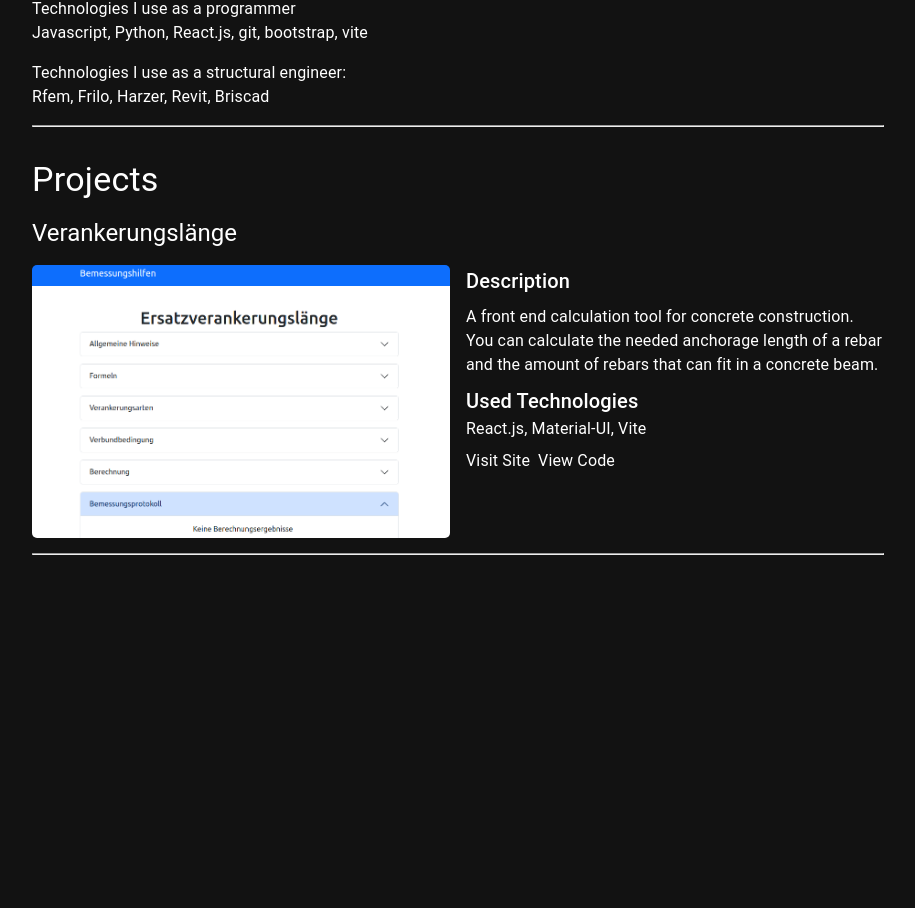
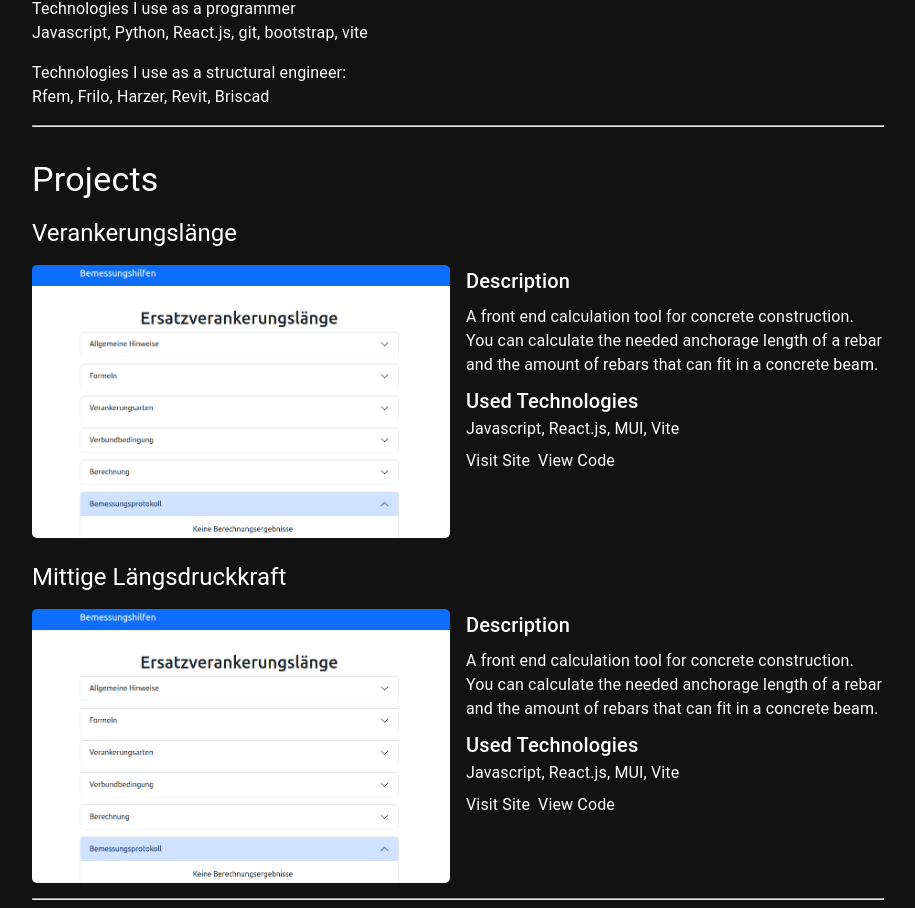
Before and after one commit to j-r-f-m/personal-portfolio-app, a React (Vite) app: page / in a window 1280 px wide. Shown: the part 293-1201 px from the top of the page, without its empty margins (182-1097 px from the left). Before the commit the page ends 856 px from the top, so only its background shows below. Built offline with nearby package versions, Linux system fonts and the light colour scheme.

Commit message:
add loop for Projects component

```diff
--- a/package.json
+++ b/package.json
@@ -17,7 +17,8 @@
     "@mui/icons-material": "^5.14.18",
     "@mui/material": "^5.14.18",
     "react": "^18.2.0",
-    "react-dom": "^18.2.0"
+    "react-dom": "^18.2.0",
+    "uniqid": "^5.4.0"
   },
   "devDependencies": {
     "@types/react": "^18.2.37",
--- a/src/components/project/Projects.jsx
+++ b/src/components/project/Projects.jsx
@@ -20,7 +20,7 @@ export function Project(props) {
           src={props.imgPath}
         />
       </Grid>
-      <Grid item xs={12} md={6}>
+      <Grid item xs={12} md={6} sx={{ mb: 4 }}>
         <Typography variant="h6">Description</Typography>
         <Typography sx={{ mt: 1 }}>
           {" "}
@@ -28,10 +28,10 @@ export function Project(props) {
           calculate the needed anchorage length of a rebar and the amount of
           rebars that can fit in a concrete beam.
         </Typography>
-        <Typography variant="h6" Typography sx={{ mt: 1 }}>
+        <Typography variant="h6" sx={{ mt: 1 }}>
           Used Technologies
         </Typography>
-        <Typography>React.js, Material-UI, Vite</Typography>
+        <Typography>{props.tools}</Typography>
         <Typography sx={{ mt: 1 }}>
           <Link href="#" underline="hover" color="inherit">
             Visit Site
--- a/src/pages/mainPage/mainProjects/MainProjects.jsx
+++ b/src/pages/mainPage/mainProjects/MainProjects.jsx
@@ -1,13 +1,42 @@
 import { Box, Grid, Typography, Container } from "@mui/material";
 import { Project } from "../../../components/project/Projects";
+import uniqid from "uniqid";
+
+const projectData = [
+  {
+    title: "Verankerungslänge",
+    tools: "Javascript, React.js, MUI, Vite",
+    imgPath: "images/img_bemessungshilfen.png",
+    description:
+      " A front end calculation tool for concrete construction. You can calculate the needed anchorage length of a rebar and the amount of rebars that can fit in a concrete beam.",
+    id: uniqid(),
+  },
+  {
+    title: "Mittige Längsdruckkraft",
+    tools: "Javascript, React.js, MUI, Vite",
+    imgPath: "images/img_bemessungshilfen.png",
+    description:
+      " A front end calculation tool for concrete construction. You can calculate the needed anchorage length of a rebar and the amount of rebars that can fit in a concrete beam.",
+    id: uniqid(),
+  },
+];
 
 /**
  * Component that holds the three main projects I want to display on the main
  * page
  * @returns
  */
+export function MainProjects() {
+  const mainProjects = projectData.map((project) => (
+    <Project
+      key={project.id}
+      title={project.title}
+      imgPath={project.imgPath}
+      tools={project.tools}
+      description={project.description}
+    />
+  ));
 
-export function MainProjects() {
   return (
     <>
       <Box sx={{ flexGrow: 1, mt: 4 }}>
@@ -16,22 +45,16 @@ export function MainProjects() {
             <Grid item xs={12}>
               <Typography variant="h4">Projects</Typography>
             </Grid>
-            {/*        <Grid item xs={12}>
-              <Typography>Technologies I use as a programmer</Typography>
-              <Typography>
-                Javascript, Python, React.js, git, bootstrap, vite
-              </Typography>{" "}
-            </Grid>
-            <Grid item xs={12} sx={{ mb: 1 }}>
-              <Typography>
-                Technologies I use as a structural engineer:
-              </Typography>
-              <Typography>Rfem, Frilo, Harzer, Revit, Briscad</Typography>{" "}
-            </Grid> */}
-            <Project
-              title={"Verankerungslänge"}
+            {/*             <Project
+              title={projectData[0].title}
               imgPath={"images/img_bemessungshilfen.png"}
-            />
+              tools={"Javascript, React.js, MUI, Vite"}
+              description={
+                " A front end calculation tool for concrete construction. You can calculate the needed anchorage length of a rebar and the amount of rebars that can fit in a concrete beam."
+              }
+            /> */}
+
+            {mainProjects}
           </Grid>
           <hr />
         </Container>
```
Also changed, not shown: 1 other file (tests, documents, lock files or other folders).
